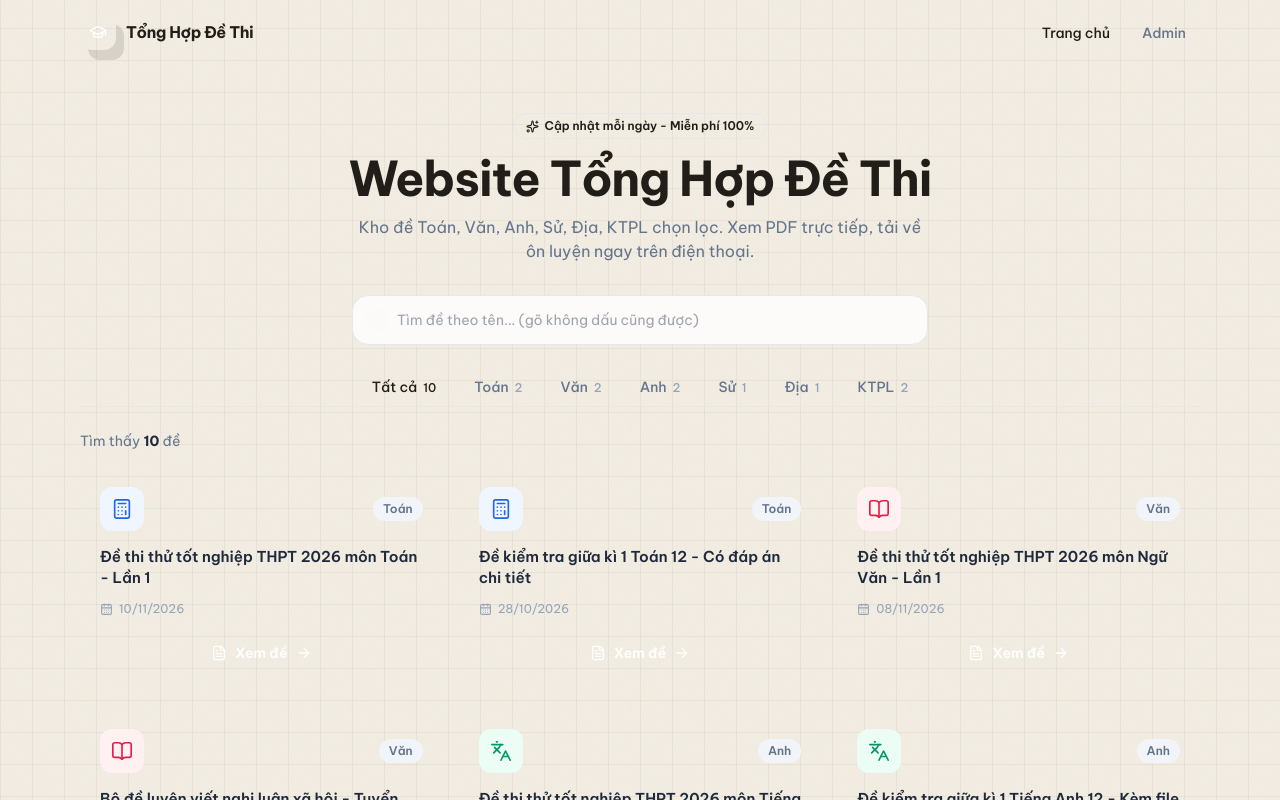
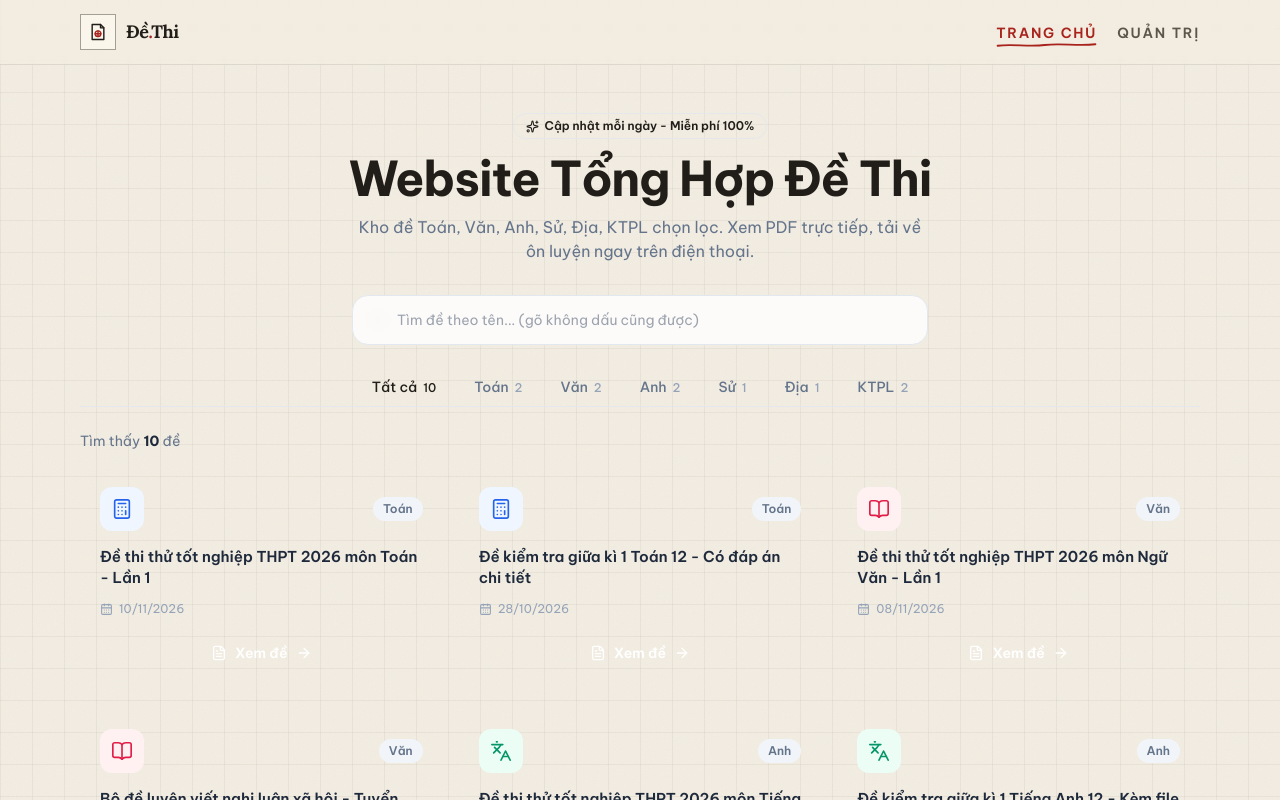
Before and after one commit to anhcoder999/Tong-hop-de-thi, a Next.js app: page / in a window 1280 px wide. Shown: the top 800 px of the page. Built offline with nearby package versions, Linux system fonts and the light colour scheme.

Commit message:
Update Navbar.tsx

```diff
--- a/components/Navbar.tsx
+++ b/components/Navbar.tsx
@@ -3,60 +3,52 @@ import { useEffect, useState } from "react";
 import Link from "next/link";
 import { usePathname } from "next/navigation";
 import { motion } from "framer-motion";
-import { GraduationCap } from "lucide-react";
+import { IconSeal, InkLine } from "@/components/Icons";
 import { buttonTap, spring } from "@/lib/animations";
 const LINKS = [
   { href: "/", label: "Trang chủ" },
-  { href: "/admin", label: "Admin" },
+  { href: "/admin", label: "Quản trị" },
 ];
 export default function Navbar() {
   const duongDan = usePathname();
   const [cuon, setCuon] = useState(false);
-  // Cuộn quá 8px thì bật kính mờ + đổ bóng, listener passive cho mượt mobile
   useEffect(() => {
-    const onScroll = () => setCuon(window.scrollY > 8);
-    onScroll();
-    window.addEventListener("scroll", onScroll, { passive: true });
-    return () => window.removeEventListener("scroll", onScroll);
+    const f = () => setCuon(window.scrollY > 8);
+    f();
+    window.addEventListener("scroll", f, { passive: true });
+    return () => window.removeEventListener("scroll", f);
   }, []);
   return (
     <header
-      className={`sticky top-0 z-50 transition-all duration-300 ${
-        cuon ? "border-b border-slate-200/70 bg-white/70 shadow-soft backdrop-blur-xl" : "border-b border-transparent bg-transparent"
+      className={`sticky top-0 z-50 border-b transition-all duration-300 ${
+        cuon ? "border-ink/20 bg-paper/90 shadow-paper backdrop-blur-md" : "border-ink/10 bg-paper/60 backdrop-blur-sm"
       }`}
     >
       <div className="mx-auto flex h-16 w-full max-w-6xl items-center justify-between px-4">
         <Link href="/" className="flex items-center gap-2.5">
-          <motion.span
-            whileTap={buttonTap}
-            className="grid h-9 w-9 place-items-center rounded-xl bg-brand-gradient text-white shadow-lift"
-          >
-            <GraduationCap size={18} />
+          <motion.span whileTap={buttonTap} className="grid h-9 w-9 place-items-center border border-ink/40 bg-paper-light text-ink">
+            <IconSeal className="h-5 w-5" />
           </motion.span>
-          <span className="text-[15px] font-bold tracking-tight sm:text-base">
-            Tổng Hợp <span className="text-gradient">Đề Thi</span>
+          <span className="font-display text-lg font-bold tracking-tight text-ink">
+            Đề<span className="text-accent">.</span>Thi
           </span>
         </Link>
-        <nav className="flex items-center gap-1">
+        <nav className="flex items-center gap-5">
           {LINKS.map(({ href, label }) => {
-            // Trang xem đề /de/... vẫn tính là đang ở khu Trang chủ
-            const dangChon = href === "/" ? duongDan === "/" || duongDan.startsWith("/de") : duongDan.startsWith(href);
+            const active = href === "/" ? duongDan === "/" || duongDan.startsWith("/de") : duongDan.startsWith(href);
             return (
               <motion.div key={href} whileTap={buttonTap}>
                 <Link
                   href={href}
-                  className={`relative rounded-full px-3.5 py-2 text-sm font-medium transition-colors ${
-                    dangChon ? "text-brand-700" : "text-slate-500 hover:text-slate-900"
+                  className={`relative pb-1 text-sm font-semibold uppercase tracking-[0.12em] transition-colors ${
+                    active ? "text-accent" : "text-ink-soft hover:text-ink"
                   }`}
                 >
                   {label}
-                  {/* Gạch chân dùng chung layoutId để trượt giữa 2 mục menu */}
-                  {dangChon && (
-                    <motion.span
-                      layoutId="nav-underline"
-                      transition={spring}
-                      className="absolute inset-x-3 bottom-0.5 h-0.5 rounded-full bg-brand-gradient"
-                    />
+                  {active && (
+                    <motion.span layoutId="nav-ink" transition={spring} className="absolute inset-x-0 -bottom-0.5 text-accent">
+                      <InkLine className="h-1.5 w-full" />
+                    </motion.span>
                   )}
                 </Link>
               </motion.div>
```
